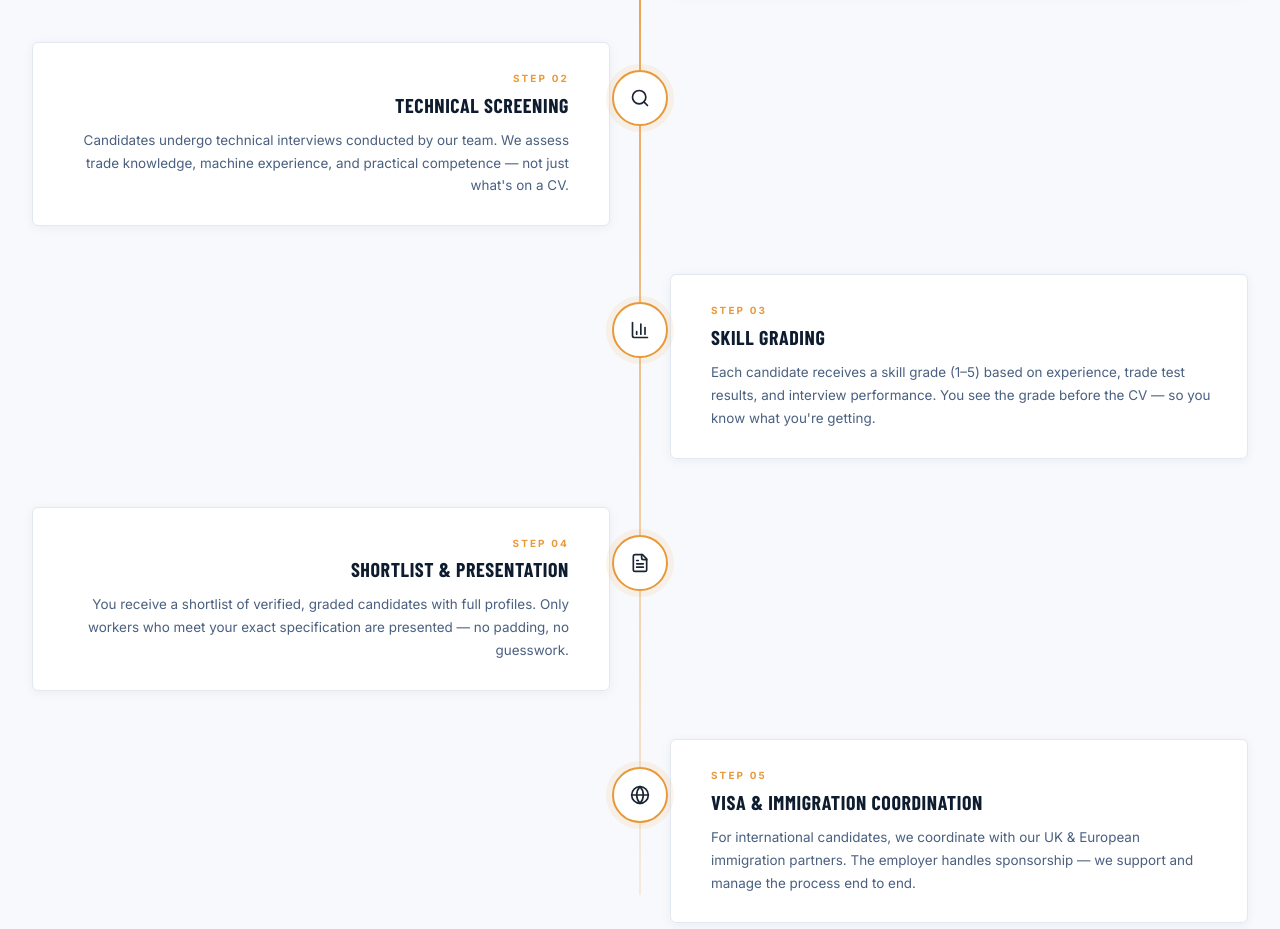
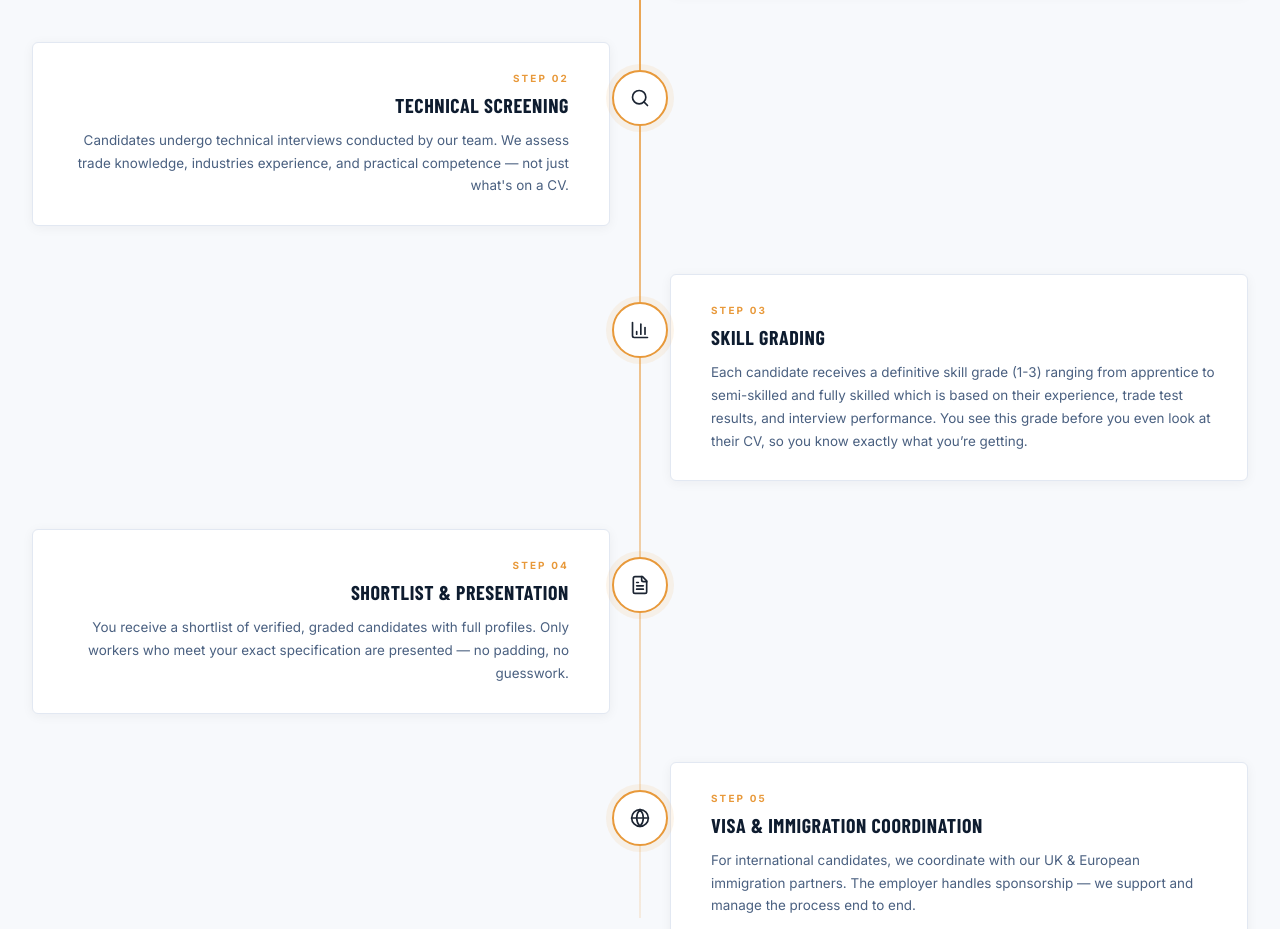
Before and after one commit to nacosking/IndustryForce, a plain HTML site: page html/Process.html in a window 1280 px wide. Shown: the part 960-1889 px from the top of the page. Drawn offline with nearby package versions, Linux system fonts and the light colour scheme; no server answers; a web font is replaced by a local one.

Commit message:
Progress Update

```diff
--- a/html/Process.html
+++ b/html/Process.html
@@ -101,7 +101,7 @@
             <div class="node-card">
             <span class="node-step">Step 02</span>
             <div class="node-title">Technical Screening</div>
-            <p class="node-desc">Candidates undergo technical interviews conducted by our team. We assess trade knowledge, machine experience, and practical competence — not just what's on a CV.</p>
+            <p class="node-desc">Candidates undergo technical interviews conducted by our team. We assess trade knowledge, industries experience, and practical competence — not just what's on a CV.</p>
             </div>
         </div>
 
@@ -110,7 +110,7 @@
             <div class="node-card">
             <span class="node-step">Step 03</span>
             <div class="node-title">Skill Grading</div>
-            <p class="node-desc">Each candidate receives a skill grade (1–5) based on experience, trade test results, and interview performance. You see the grade before the CV — so you know what you're getting.</p>
+            <p class="node-desc">Each candidate receives a definitive skill grade (1-3) ranging from apprentice to semi-skilled and fully skilled which is based on their experience, trade test results, and interview performance. You see this grade before you even look at their CV, so you know exactly what you’re getting.</p>
             </div>
             <div class="node-center">
             <div class="node-dot">
@@ -161,7 +161,7 @@
         <h2>Start with a Conversation</h2>
         <p>Tell us what you need. We'll explain exactly how we can help.</p>
         </div>
-        <a class="cta-btn" href="/contact">
+        <a class="cta-btn" href="../html/contact.html">
         Get in Touch
         <svg xmlns="http://www.w3.org/2000/svg" width="14" height="14" viewBox="0 0 24 24"><use href="../asset/icon/icons.svg#arrow-right"/></svg>
         </a>
```
